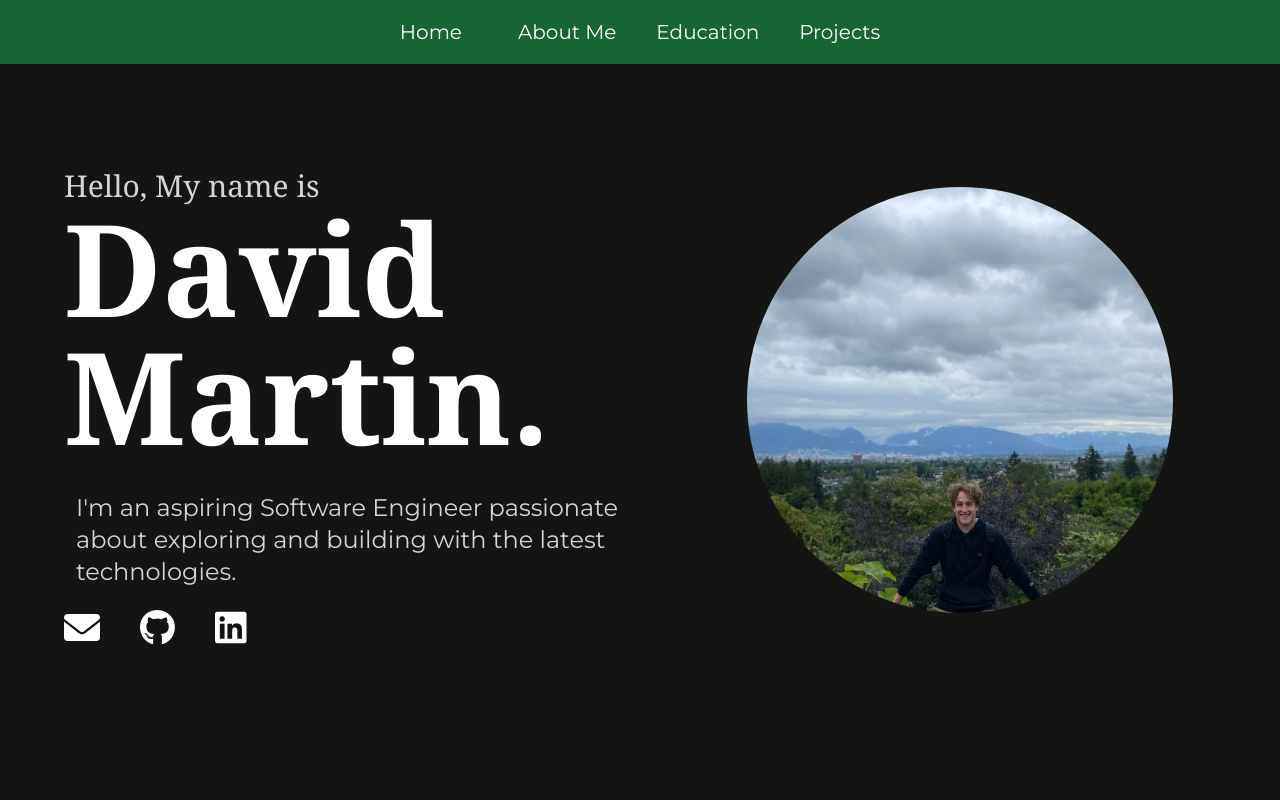
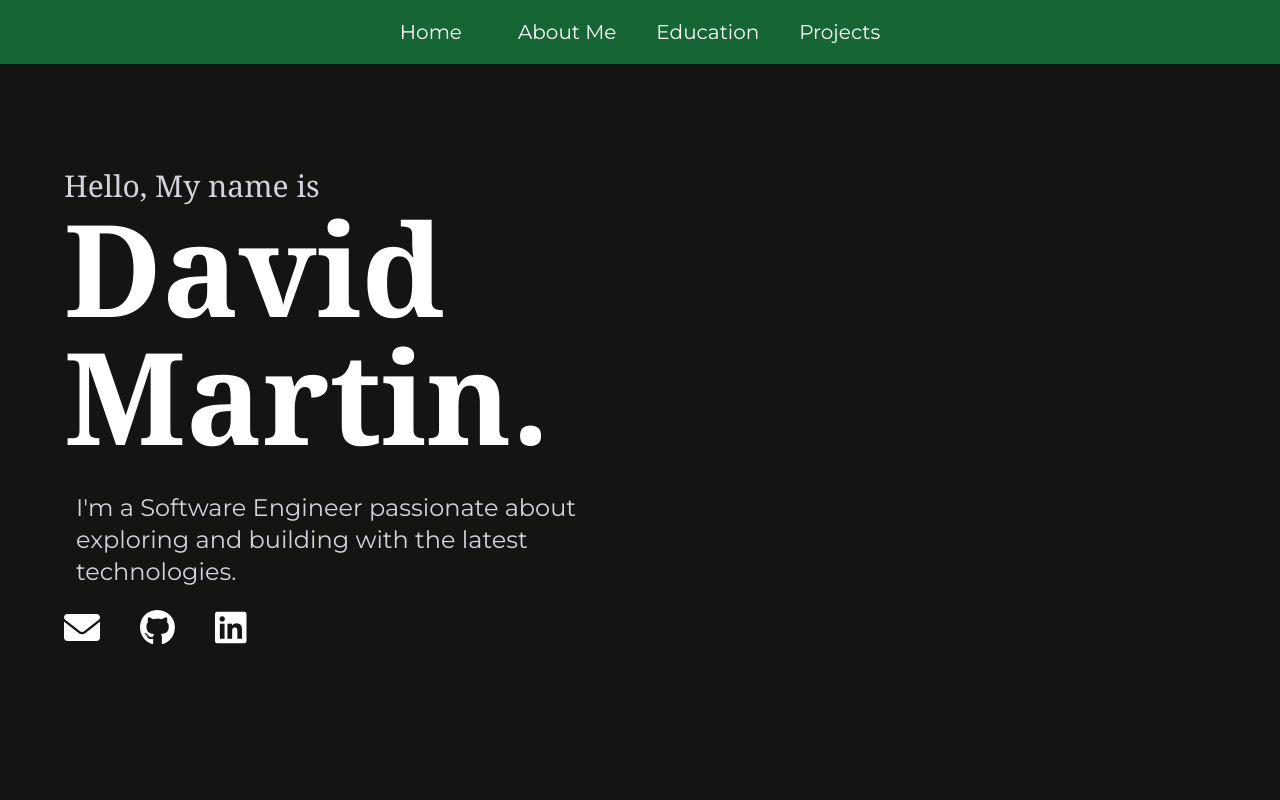
Before and after one commit to IMARTYI/Portfolio-Website, a React (Vite) app: page / in a window 1280 px wide. Shown: the top 800 px of the page. Built offline with nearby package versions, Linux system fonts and the light colour scheme.

Commit message:
added animation

```diff
--- a/src/Intro.jsx
+++ b/src/Intro.jsx
@@ -38,11 +38,14 @@ function Intro() {
           <Header />
         </div>
 
-        <section className="flex flex-col xl:flex-row items-center justify-center min-h-screen" id="home">
+        <section
+  className="flex flex-col xl:flex-row items-center justify-center min-h-screen"
+  id="home"
+>
   <div className="container flex flex-col xl:flex-row items-center justify-center">
     {/* Text Section */}
     <div
-              className="justify-center text-center xl:text-left xl:w-1/2 xl:pl-16 fade-in opacity-0 translate-y-10 transition-opacity duration-700 ease-out"
+      className="justify-center text-center xl:text-left xl:w-1/2 xl:pl-16 animate-fadeSlideIn"
     >
       <p className="text-gray-300 font-serif text-xl md:text-3xl mt-4">
         Hello, My name is
@@ -51,7 +54,7 @@ function Intro() {
         David Martin.
       </h1>
       <p className="text-gray-300 text-lg md:text-2xl px-3">
-                I'm an aspiring Software Engineer passionate about exploring and
+        I'm a Software Engineer passionate about exploring and
         building with the latest technologies.
       </p>
 
@@ -79,7 +82,8 @@ function Intro() {
 
     {/* Image Section */}
     <div
-              className="flex justify-center items-center mt-8 xl:mt-0 xl:w-1/2 fade-in opacity-0 translate-y-10 transition-opacity duration-700 ease-out"
+      className="flex justify-center items-center mt-8 xl:mt-0 xl:w-1/2 animate-fadeSlideIn opacity-0"
+      style={{ animationDelay: "0.5s" }} /* Optional delay for staggered effect */
     >
       <img
         className="md:rounded-full object-cover w-2/3 h-1/2 lg:w-2/3 xl:w-2/3 aspect-square rounded-md"
```
Lines whose indentation alone changed are shown as unchanged.
